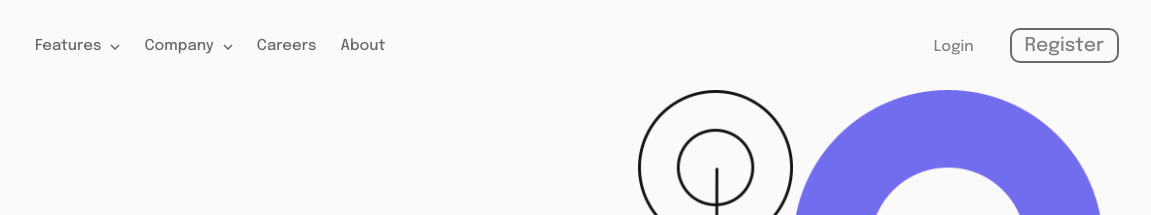
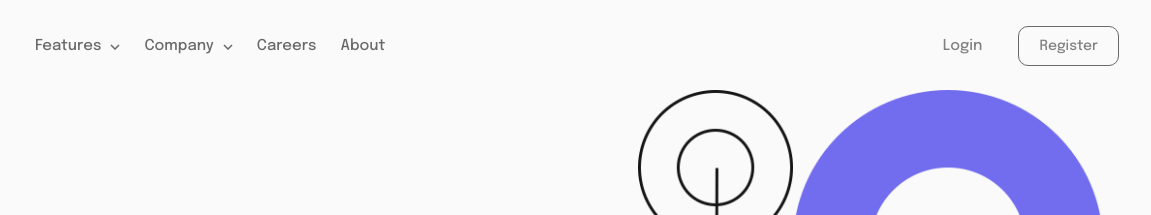
Before and after one commit to iamajraj/intro-section-webpage, a plain HTML site: page index.html in a window 1280 px wide. Shown: the top 215 px of the page, 129-1280 px from the left. Drawn offline with Linux system fonts and the light colour scheme.

Commit message:
some styles change

```diff
--- a/style.css
+++ b/style.css
@@ -235,10 +235,10 @@ nav .left .company-link-active .company-down-icon {
 }
 
 .register_btn {
-  padding: 6px 13px;
-  border: 2px solid var(--gray);
+  padding: 12px 20px;
+  border: 1px solid var(--gray);
   border-radius: 10px;
-  font-size: 19px;
+  font-size: 14px;
 }
 main {
   margin: 0 10rem;
```
